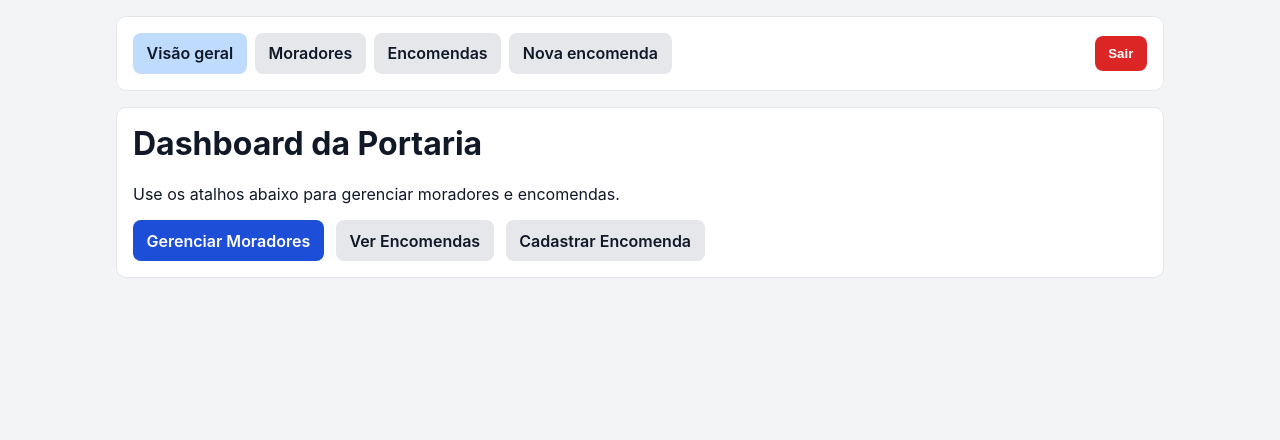
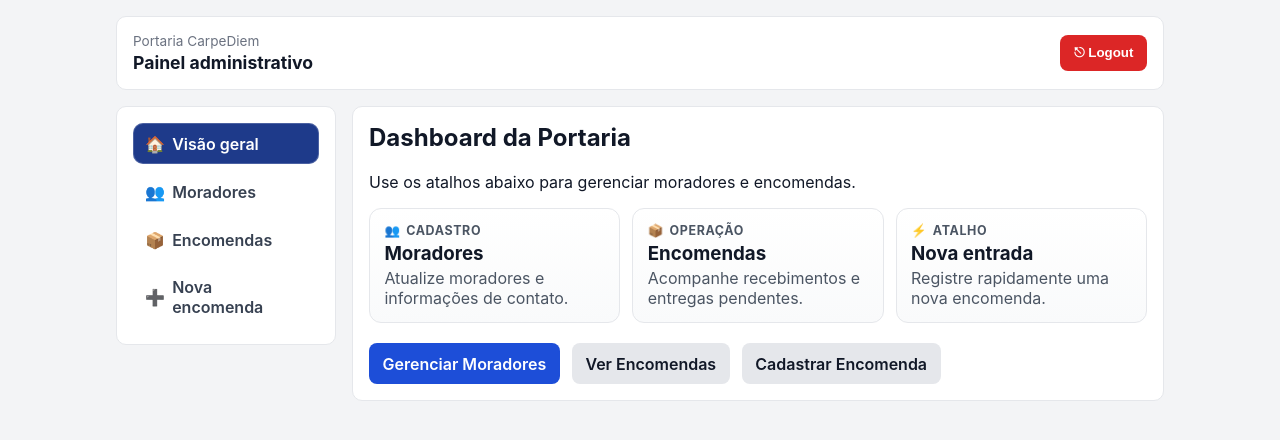
Before and after one commit to Mazzuco85/carpediem-portaria, a Next.js app: page /dashboard in a window 1280 px wide. Shown: the top 440 px of the page. Built offline with nearby package versions, Linux system fonts and the light colour scheme.

Commit message:
UI Improvements Step 1

```diff
--- a/src/app/dashboard/encomendas/[id]/deliver/page.tsx
+++ b/src/app/dashboard/encomendas/[id]/deliver/page.tsx
@@ -15,15 +15,17 @@ export default function DeliverPage() {
   };
 
   return (
-    <main className="container">
+    <main className="container dashboard-layout">
       <DashboardNav />
+      <section className="dashboard-content">
         <div className="card">
-        <h1 style={{ marginTop: 0 }}>Confirmar entrega</h1>
+          <h2 style={{ marginTop: 0 }}>Confirmar entrega</h2>
           <p>Deseja marcar esta encomenda como entregue?</p>
           <button className="button button-primary" onClick={confirmDelivery}>
             Confirmar entrega
           </button>
         </div>
+      </section>
     </main>
   );
 }
--- a/src/app/dashboard/page.tsx
+++ b/src/app/dashboard/page.tsx
@@ -1,14 +1,33 @@
 import Link from "next/link";
 import { DashboardNav } from "@/components/dashboard-nav";
 
+const kpis = [
+  { icon: "👥", label: "Cadastro", title: "Moradores", description: "Atualize moradores e informações de contato." },
+  { icon: "📦", label: "Operação", title: "Encomendas", description: "Acompanhe recebimentos e entregas pendentes." },
+  { icon: "⚡", label: "Atalho", title: "Nova entrada", description: "Registre rapidamente uma nova encomenda." },
+];
+
 export default function DashboardPage() {
   return (
-    <main className="container">
+    <main className="container dashboard-layout">
       <DashboardNav />
+
+      <section className="dashboard-content">
         <div className="card">
-        <h1 style={{ marginTop: 0 }}>Dashboard da Portaria</h1>
+          <h2 style={{ marginTop: 0 }}>Dashboard da Portaria</h2>
           <p>Use os atalhos abaixo para gerenciar moradores e encomendas.</p>
-        <div style={{ display: "flex", gap: "0.75rem", flexWrap: "wrap" }}>
+          <div className="kpi-grid">
+            {kpis.map((item) => (
+              <article className="kpi-card" key={item.title}>
+                <p className="kpi-label">
+                  <span>{item.icon}</span> {item.label}
+                </p>
+                <h3>{item.title}</h3>
+                <p>{item.description}</p>
+              </article>
+            ))}
+          </div>
+          <div style={{ display: "flex", gap: "0.75rem", flexWrap: "wrap", marginTop: "1.25rem" }}>
             <Link href="/dashboard/moradores" className="button button-primary">
               Gerenciar Moradores
             </Link>
@@ -20,6 +39,7 @@ export default function DashboardPage() {
             </Link>
           </div>
         </div>
+      </section>
     </main>
   );
 }
--- a/src/app/globals.css
+++ b/src/app/globals.css
@@ -20,11 +20,139 @@ a {
   padding: 1rem;
 }
 
+.dashboard-layout {
+  display: grid;
+  grid-template-columns: 220px 1fr;
+  gap: 1rem;
+  align-items: start;
+}
+
+.app-header {
+  grid-column: 1 / -1;
+  display: flex;
+  align-items: center;
+  justify-content: space-between;
+  padding: 1rem 1.25rem;
+}
+
+.app-title {
+  margin: 0;
+  font-size: 1.1rem;
+}
+
+.app-subtitle {
+  margin: 0 0 0.2rem;
+  color: #6b7280;
+  font-size: 0.85rem;
+}
+
+.sidebar {
+  display: grid;
+  gap: 0.45rem;
+  padding: 0.7rem;
+}
+
+.sidebar-link {
+  display: flex;
+  gap: 0.45rem;
+  align-items: center;
+  border-radius: 10px;
+  padding: 0.65rem 0.75rem;
+  color: #374151;
+  font-weight: 600;
+  transition: background 0.15s ease, color 0.15s ease;
+}
+
+.sidebar-link:hover {
+  background: #e5e7eb;
+}
+
+.sidebar-link.active {
+  background: #1e3a8a;
+  color: #ffffff;
+  box-shadow: inset 0 0 0 1px rgba(255, 255, 255, 0.2);
+}
+
+.dashboard-content {
+  min-width: 0;
+}
+
 .card {
   background: #ffffff;
   border-radius: 10px;
   border: 1px solid #e5e7eb;
   padding: 1rem;
+}
+
+.kpi-grid {
+  display: grid;
+  grid-template-columns: repeat(3, minmax(0, 1fr));
+  gap: 0.75rem;
+}
+
+.kpi-card {
+  border: 1px solid #e5e7eb;
+  border-radius: 12px;
+  padding: 0.9rem;
+  background: linear-gradient(180deg, #ffffff 0%, #f9fafb 100%);
+}
+
+.kpi-card h3 {
+  margin: 0.2rem 0;
+}
+
+.kpi-card p {
+  margin: 0;
+  color: #4b5563;
+}
+
+.kpi-label {
+  display: flex;
+  align-items: center;
+  gap: 0.35rem;
+  font-size: 0.78rem;
+  color: #6b7280;
+  text-transform: uppercase;
+  letter-spacing: 0.05em;
+  font-weight: 700;
+}
+
+.toast {
+  display: flex;
+  align-items: center;
+  gap: 0.65rem;
+  border-radius: 10px;
+  padding: 0.75rem;
+  border: 1px solid;
+  margin-bottom: 0.75rem;
+  font-size: 0.92rem;
+}
+
+.toast-info {
+  background: #eff6ff;
+  border-color: #bfdbfe;
+  color: #1d4ed8;
+}
+
+.toast-success {
+  background: #ecfdf5;
+  border-color: #86efac;
+  color: #166534;
+}
+
+.toast-error {
+  background: #fef2f2;
+  border-color: #fca5a5;
+  color: #991b1b;
+}
+
+.toast-action,
+.toast-close {
+  border: none;
+  background: transparent;
+  font-weight: 700;
+  color: currentColor;
+  cursor: pointer;
 }
 
 .button {
@@ -77,3 +205,19 @@ td {
   border-bottom: 1px solid #e5e7eb;
   padding: 0.65rem 0.45rem;
 }
+
+@media (max-width: 900px) {
+  .dashboard-layout {
+    grid-template-columns: 1fr;
+  }
+
+  .sidebar {
+    grid-auto-flow: column;
+    overflow-x: auto;
+    white-space: nowrap;
+  }
+
+  .kpi-grid {
+    grid-template-columns: 1fr;
+  }
+}
--- a/src/components/dashboard-nav.tsx
+++ b/src/components/dashboard-nav.tsx
@@ -4,10 +4,10 @@ import Link from "next/link";
 import { usePathname, useRouter } from "next/navigation";
 
 const links = [
-  { href: "/dashboard", label: "Visão geral" },
-  { href: "/dashboard/moradores", label: "Moradores" },
-  { href: "/dashboard/encomendas", label: "Encomendas" },
-  { href: "/dashboard/encomendas/new", label: "Nova encomenda" },
+  { href: "/dashboard", label: "Visão geral", icon: "🏠" },
+  { href: "/dashboard/moradores", label: "Moradores", icon: "👥" },
+  { href: "/dashboard/encomendas", label: "Encomendas", icon: "📦" },
+  { href: "/dashboard/encomendas/new", label: "Nova encomenda", icon: "➕" },
 ];
 
 export function DashboardNav() {
@@ -21,22 +21,27 @@ export function DashboardNav() {
   };
 
   return (
-    <div className="card" style={{ marginBottom: "1rem" }}>
-      <div style={{ display: "flex", gap: "0.5rem", flexWrap: "wrap", alignItems: "center" }}>
-        {links.map((link) => (
-          <Link
-            key={link.href}
-            href={link.href}
-            className="button button-secondary"
-            style={{ background: pathname === link.href ? "#bfdbfe" : undefined }}
-          >
-            {link.label}
-          </Link>
-        ))}
-        <button onClick={logout} className="button button-danger" style={{ marginLeft: "auto" }}>
-          Sair
+    <>
+      <header className="app-header card">
+        <div>
+          <p className="app-subtitle">Portaria CarpeDiem</p>
+          <h1 className="app-title">Painel administrativo</h1>
+        </div>
+        <button onClick={logout} className="button button-danger" type="button">
+          ⎋ Logout
         </button>
-      </div>
-    </div>
+      </header>
+      <aside className="sidebar card">
+        {links.map((link) => {
+          const isActive = pathname === link.href;
+          return (
+            <Link key={link.href} href={link.href} className={`sidebar-link ${isActive ? "active" : ""}`}>
+              <span aria-hidden="true">{link.icon}</span>
+              {link.label}
+            </Link>
+          );
+        })}
+      </aside>
+    </>
   );
 }
```
Also changed, not shown: src/app/dashboard/encomendas/[id]/whatsapp/page.tsx (+6 -3 lines), src/app/dashboard/encomendas/new/page.tsx (+6 -3 lines), src/app/dashboard/encomendas/page.tsx (+35 -4 lines), src/app/dashboard/moradores/page.tsx (+34 -8 lines), src/components/toast.tsx (added, +45 -0 lines). Lines whose indentation alone changed are shown as unchanged.
